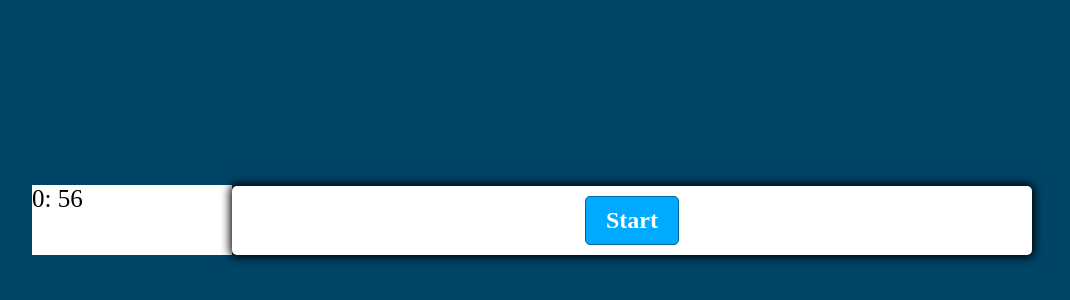
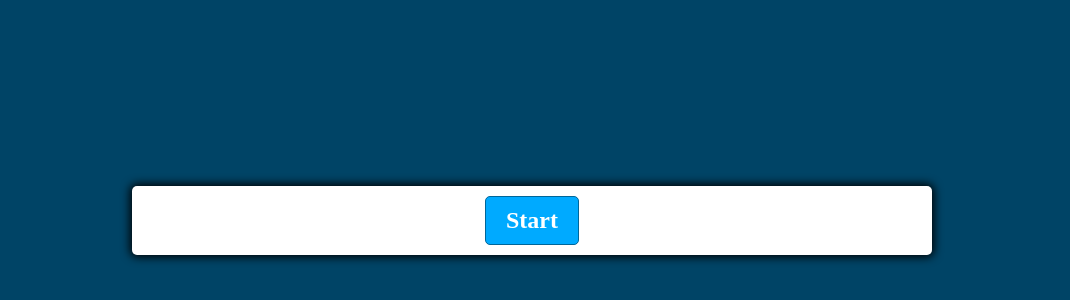
Before and after one commit to Siah707/code-quiz, a plain HTML site: page index.html in a window 1280 px wide. Shown: the part 180-480 px from the top of the page, without its empty margins (108-1178 px from the left). Drawn offline with Linux system fonts and the light colour scheme.

Commit message:
removed timer cant figure out how top work correctly

```diff
--- a/assets/js/js.js
+++ b/assets/js/js.js
@@ -114,19 +114,3 @@ const questions = [
     ]
   }
 ]
-const startingMinutes = 1;
-let time = startingMinutes * 60;
-
-const countdownE1 = document.getElementById('countdown');
-
-setInterval(updatedCountdown, 1000);
-
-function updatedCountdown() {
-    const minutes = Math.floor(time / 60);
-    let seconds = time % 60;
-
-    seconds = seconds < 1 ? '0' + seconds : seconds;
-
-    countdownE1.innerHTML = `${minutes}: ${seconds}`
-    time--;
-}
--- a/index.html
+++ b/index.html
@@ -9,7 +9,6 @@
     <title>Code Quiz</title>
 </head>
 <body>
-    <p id="countdown">1:00</p>
     <div class="container">
         <div id="question-container" class="hide">
             <div id="question">Question</div>
```
